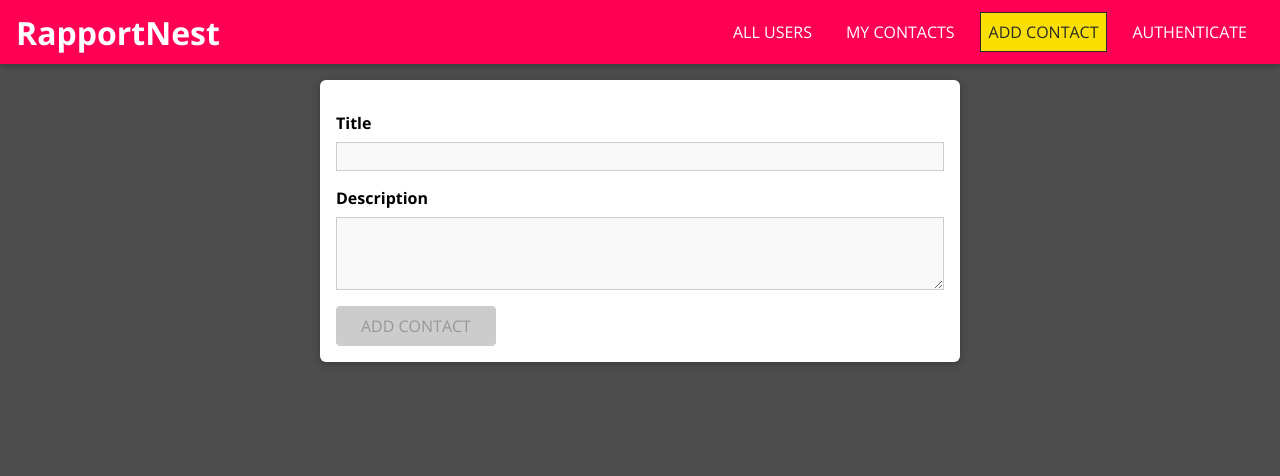
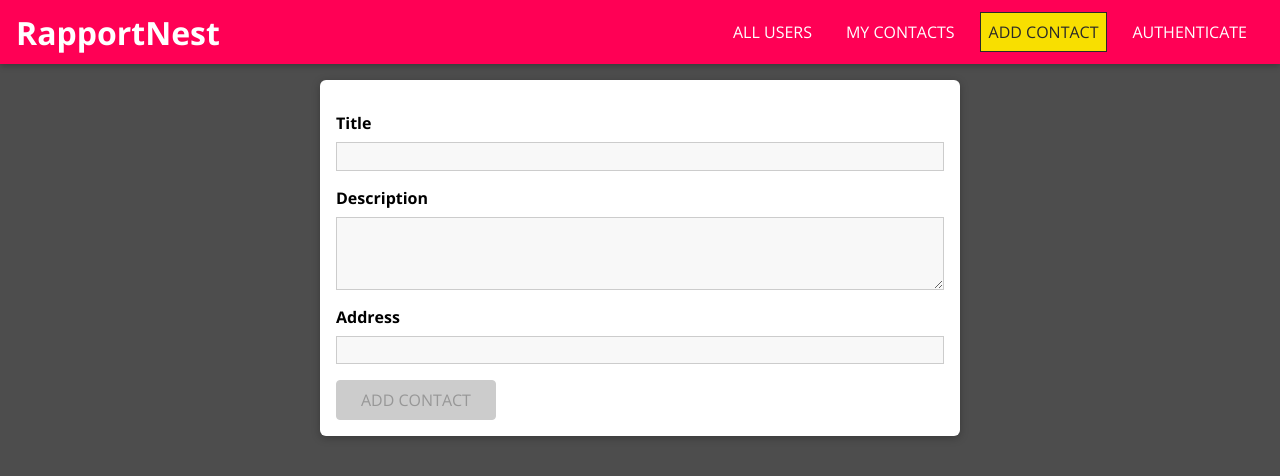
Before and after one commit to sarathk73/RapportNest, a React (Create React App) app in the folder frontend/: page /contacts/new in a window 1280 px wide. Shown: the top 476 px of the page. Built offline with nearby package versions, Linux system fonts and the light colour scheme.

Commit message:
Add form submission handling and address field to NewContact form

```diff
--- a/frontend/src/contacts/pages/NewContact.js
+++ b/frontend/src/contacts/pages/NewContact.js
@@ -56,8 +56,13 @@
     });
   }, []);
 
+  const placeSubmitHandler = event => {
+    event.preventDefault();
+    console.log(formState.inputs); // send this to the backend!
+  };
+
   return (
-    <form className="contact-form">
+    <form className="contact-form" onSubmit={placeSubmitHandler}>
       <Input
         id="title"
         element="input"
@@ -75,6 +80,14 @@
         errorText="Please enter a valid description (at least 5 characters)."
         onInput={inputHandler}
       />
+      <Input
+        id="address"
+        element="input"
+        label="Address"
+        validators={[VALIDATOR_REQUIRE()]}
+        errorText="Please enter a valid address."
+        onInput={inputHandler}
+      />
       <Button type="submit" disabled={!formState.isValid}>
         ADD CONTACT
       </Button>
```
